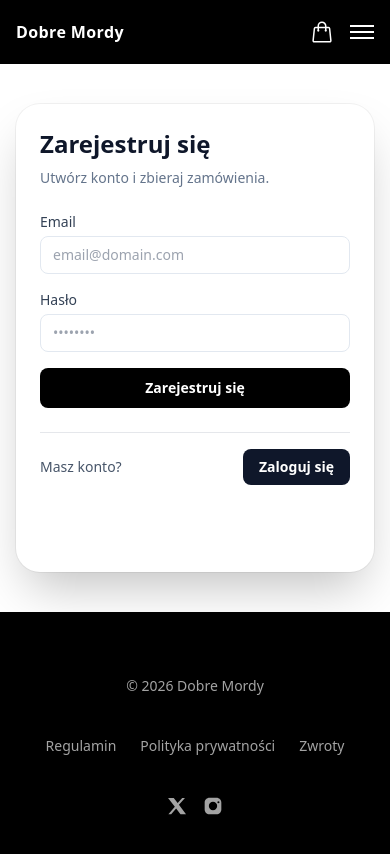
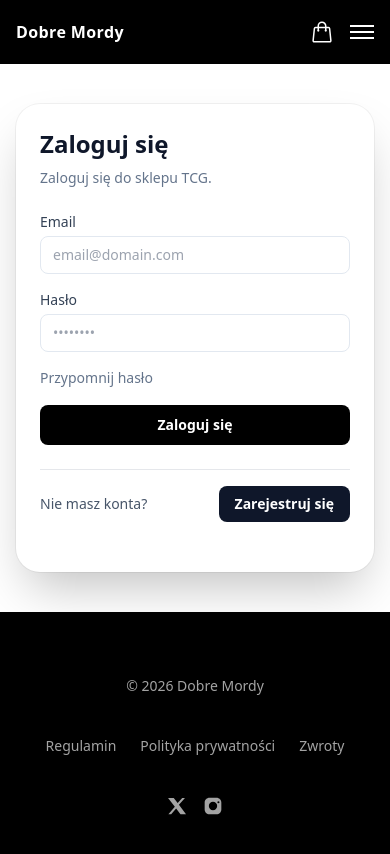
Before and after one commit to k2devOrg/collectible-cards-shop, an Angular app in the folder frontend/web/: page /auth in a window 390 px wide. Shown: the top 854 px of the page. Built offline with nearby package versions, Linux system fonts and the light colour scheme.

Commit message:
fix to mobile auth component

```diff
--- a/frontend/web/src/app/features/auth/auth-panel/auth-panel.ts
+++ b/frontend/web/src/app/features/auth/auth-panel/auth-panel.ts
@@ -58,14 +58,14 @@
 
   readonly mobileSignInClass = computed(() =>
     this.isSignUp()
-      ? 'opacity-0 translate-x-2 pointer-events-none'
-      : 'opacity-100 translate-x-0 pointer-events-auto'
+      ? 'opacity-100 translate-x-0 pointer-events-auto'
+      : 'opacity-0 translate-x-2 pointer-events-none'
   );
 
   readonly mobileSignUpClass = computed(() =>
     this.isSignUp()
-      ? 'opacity-100 translate-x-0 pointer-events-auto'
-      : 'opacity-0 -translate-x-2 pointer-events-none'
+      ? 'opacity-0 -translate-x-2 pointer-events-none'
+      : 'opacity-100 translate-x-0 pointer-events-auto'
   );
 
   toggleMode() {
```
